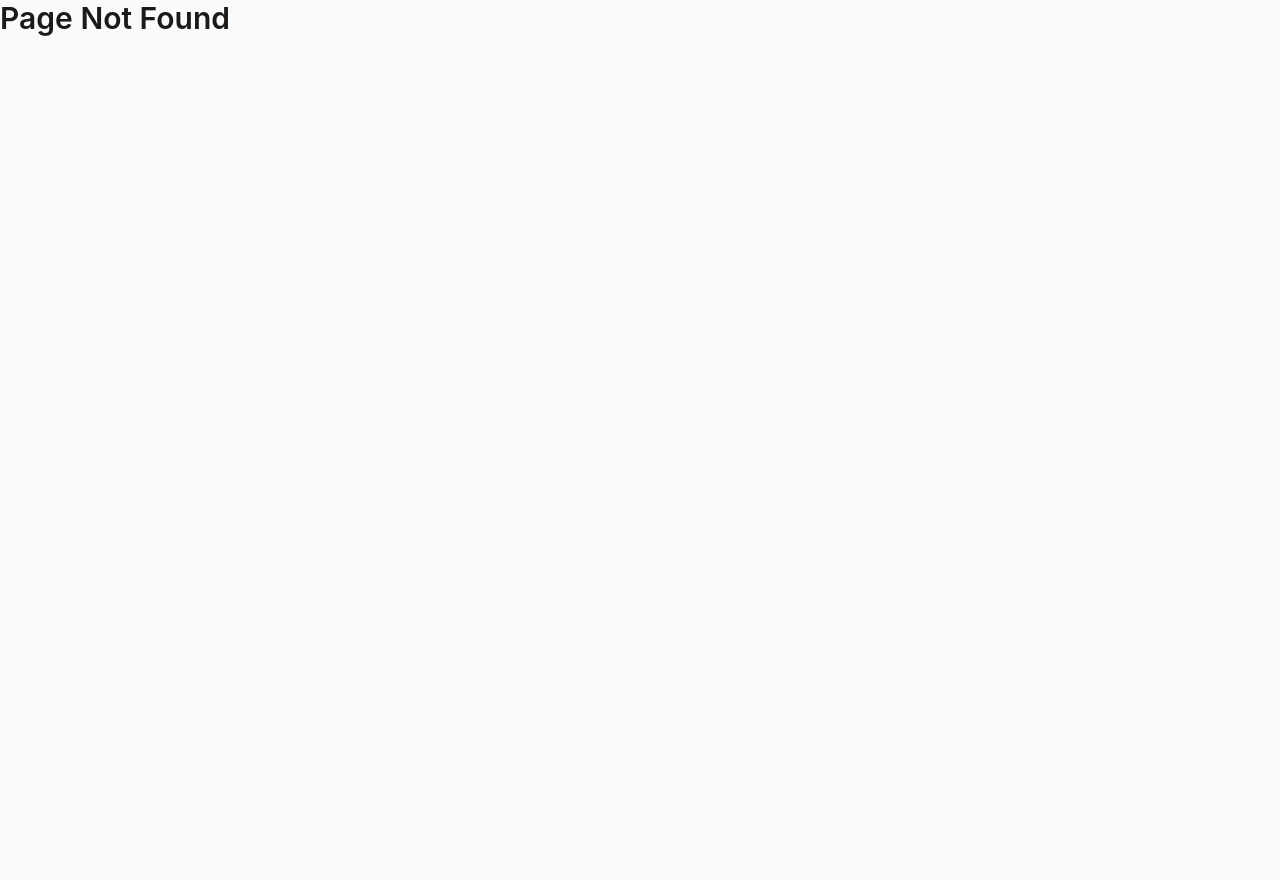
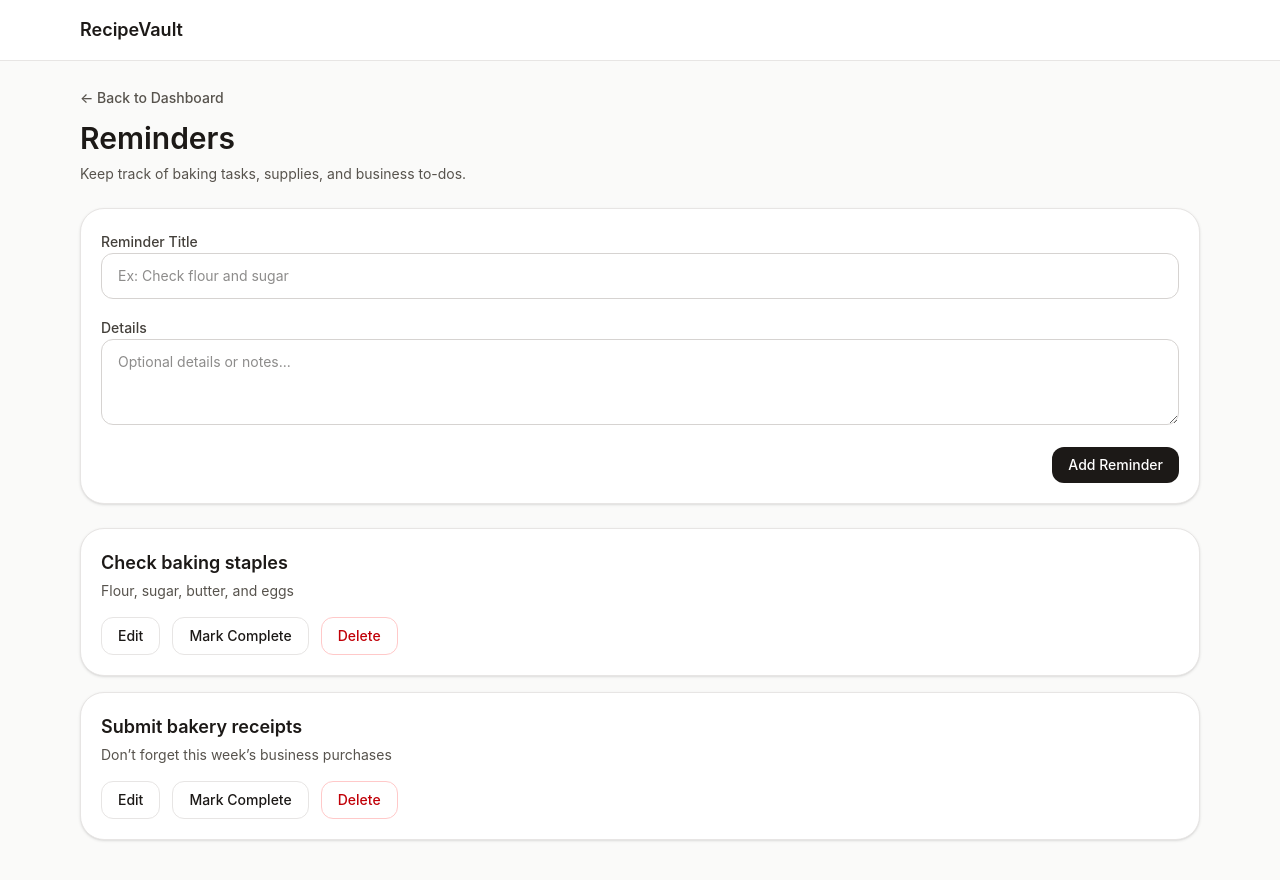
Before and after one commit to cedricdzameshie/recipevault, a React (Vite) app in the folder client/: page /reminders in a window 1280 px wide. Before the commit this address had no page. Shown: the top 880 px of the page. Before the commit the page ends 800 px from the top, so only its background shows below. Built offline with nearby package versions, Linux system fonts and the light colour scheme.

Commit message:
created dashboard reminds section as well as edited other routes

```diff
--- a/client/src/App.jsx
+++ b/client/src/App.jsx
@@ -1,12 +1,64 @@
-export default function App() {
+import { Link } from "react-router-dom";
+import Card from "../common/Card";
+
+export default function DashboardReminders({ reminders = [] }) {
+  if (!reminders.length) {
+    return (
+      <Card>
+        <div className="space-y-2">
+          <p className="text-sm font-medium uppercase tracking-wide text-green-700">
+            Reminders
+          </p>
+          <p className="text-sm text-stone-600">No reminders right now.</p>
+
+          <Link
+            to="/reminders"
+            className="inline-flex items-center text-sm font-medium text-green-700 transition hover:text-green-800"
+          >
+            Manage reminders
+          </Link>
+        </div>
+      </Card>
+    );
+  }
+
   return (
-    <main className="min-h-screen bg-stone-50 px-4 py-10 text-stone-900">
-      <div className="mx-auto max-w-4xl rounded-3xl bg-white p-8 shadow-sm">
-        <h1 className="text-4xl font-semibold tracking-tight">RecipeVault</h1>
-        <p className="mt-3 text-base text-stone-600">
-          Client environment is set up and ready.
-        </p>
+    <Card>
+      <div className="space-y-4">
+        <div className="flex items-start justify-between gap-3">
+          <div>
+            <p className="text-sm font-medium uppercase tracking-wide text-green-700">
+              Reminders
+            </p>
+            <h2 className="mt-1 text-xl font-semibold text-stone-900">
+              Stay on top of things
+            </h2>
+          </div>
+
+          <Link
+            to="/reminders"
+            className="text-sm font-medium text-green-700 transition hover:text-green-800"
+          >
+            Manage
+          </Link>
+        </div>
+
+        <ul className="space-y-3">
+          {reminders.map((reminder) => (
+            <li
+              key={reminder.id}
+              className="rounded-2xl border border-stone-200 bg-stone-50 px-4 py-3"
+            >
+              <p className="text-sm font-medium text-stone-900">
+                {reminder.title}
+              </p>
+              <p className="mt-1 text-xs text-stone-600">
+                {reminder.detail}
+              </p>
+            </li>
+          ))}
+        </ul>
       </div>
-    </main>
+    </Card>
   );
 }
--- a/client/src/app/router.jsx
+++ b/client/src/app/router.jsx
@@ -10,6 +10,7 @@ import CookingModePage from "../pages/CookingModePage";
 import FavoritesPage from "../pages/FavoritesPage";
 import FoldersPage from "../pages/FoldersPage";
 import NotFoundPage from "../pages/NotFoundPage";
+import RemindersPage from "../pages/RemindersPage";
 
 export const router = createBrowserRouter([
   { path: "/login", element: <LoginPage /> },
@@ -26,6 +27,7 @@ export const router = createBrowserRouter([
       { path: "recipes/:id/cook", element: <CookingModePage /> },
       { path: "favorites", element: <FavoritesPage /> },
       { path: "folders", element: <FoldersPage /> },
+      { path: "reminders", element: <RemindersPage /> },
     ],
   },
   { path: "*", element: <NotFoundPage /> },
--- a/client/src/components/dashboard/DashboardReminders.jsx
+++ b/client/src/components/dashboard/DashboardReminders.jsx
@@ -1,10 +1,23 @@
+import { Link } from "react-router-dom";
 import Card from "../common/Card";
 
 export default function DashboardReminders({ reminders = [] }) {
   if (!reminders.length) {
     return (
       <Card>
+        <div className="space-y-2">
+          <p className="text-sm font-medium uppercase tracking-wide text-green-700">
+            Reminders
+          </p>
           <p className="text-sm text-stone-600">No reminders right now.</p>
+
+          <Link
+            to="/reminders"
+            className="inline-flex items-center text-sm font-medium text-green-700 transition hover:text-green-800"
+          >
+            Manage reminders
+          </Link>
+        </div>
       </Card>
     );
   }
@@ -12,6 +25,7 @@ export default function DashboardReminders({ reminders = [] }) {
   return (
     <Card>
       <div className="space-y-4">
+        <div className="flex items-start justify-between gap-3">
           <div>
             <p className="text-sm font-medium uppercase tracking-wide text-green-700">
               Reminders
@@ -19,6 +33,14 @@ export default function DashboardReminders({ reminders = [] }) {
             <h2 className="mt-1 text-xl font-semibold text-stone-900">
               Stay on top of things
             </h2>
+          </div>
+
+          <Link
+            to="/reminders"
+            className="text-sm font-medium text-green-700 transition hover:text-green-800"
+          >
+            Manage
+          </Link>
         </div>
 
         <ul className="space-y-3">
--- /dev/null
+++ b/client/src/pages/RemindersPage.jsx
@@ -0,0 +1,273 @@
+import { useState } from "react";
+import PageHeader from "../components/common/PageHeader";
+import Button from "../components/common/Button";
+import Card from "../components/common/Card";
+import Input from "../components/common/Input";
+import Textarea from "../components/common/Textarea";
+
+function createId() {
+  return crypto.randomUUID();
+}
+
+export default function RemindersPage() {
+  const [reminders, setReminders] = useState([
+    {
+      id: createId(),
+      title: "Check baking staples",
+      detail: "Flour, sugar, butter, and eggs",
+      isComplete: false,
+    },
+    {
+      id: createId(),
+      title: "Submit bakery receipts",
+      detail: "Don’t forget this week’s business purchases",
+      isComplete: false,
+    },
+  ]);
+
+  const [newReminder, setNewReminder] = useState({
+    title: "",
+    detail: "",
+  });
+
+  const [editingReminderId, setEditingReminderId] = useState(null);
+  const [editingReminder, setEditingReminder] = useState({
+    title: "",
+    detail: "",
+  });
+
+  function handleNewReminderChange(e) {
+    const { name, value } = e.target;
+    setNewReminder((prev) => ({
+      ...prev,
+      [name]: value,
+    }));
+  }
+
+  function handleAddReminder(e) {
+    e.preventDefault();
+
+    const title = newReminder.title.trim();
+    const detail = newReminder.detail.trim();
+
+    if (!title) return;
+
+    setReminders((prev) => [
+      ...prev,
+      {
+        id: createId(),
+        title,
+        detail,
+        isComplete: false,
+      },
+    ]);
+
+    setNewReminder({
+      title: "",
+      detail: "",
+    });
+  }
+
+  function handleStartEdit(reminder) {
+    setEditingReminderId(reminder.id);
+    setEditingReminder({
+      title: reminder.title,
+      detail: reminder.detail,
+    });
+  }
+
+  function handleEditingChange(e) {
+    const { name, value } = e.target;
+    setEditingReminder((prev) => ({
+      ...prev,
+      [name]: value,
+    }));
+  }
+
+  function handleSaveEdit(reminderId) {
+    const title = editingReminder.title.trim();
+    const detail = editingReminder.detail.trim();
+
+    if (!title) return;
+
+    setReminders((prev) =>
+      prev.map((reminder) =>
+        reminder.id === reminderId
+          ? {
+              ...reminder,
+              title,
+              detail,
+            }
+          : reminder
+      )
+    );
+
+    setEditingReminderId(null);
+    setEditingReminder({
+      title: "",
+      detail: "",
+    });
+  }
+
+  function handleCancelEdit() {
+    setEditingReminderId(null);
+    setEditingReminder({
+      title: "",
+      detail: "",
+    });
+  }
+
+  function handleDeleteReminder(reminderId) {
+    setReminders((prev) => prev.filter((reminder) => reminder.id !== reminderId));
+  }
+
+  function handleToggleComplete(reminderId) {
+    setReminders((prev) =>
+      prev.map((reminder) =>
+        reminder.id === reminderId
+          ? { ...reminder, isComplete: !reminder.isComplete }
+          : reminder
+      )
+    );
+  }
+
+  return (
+    <section className="space-y-6">
+      <PageHeader
+        title="Reminders"
+        description="Keep track of baking tasks, supplies, and business to-dos."
+        backTo="/dashboard"
+        backLabel="Back to Dashboard"
+      />
+
+      <Card>
+        <form onSubmit={handleAddReminder} className="space-y-4">
+          <Input
+            label="Reminder Title"
+            name="title"
+            value={newReminder.title}
+            onChange={handleNewReminderChange}
+            placeholder="Ex: Check flour and sugar"
+          />
+
+          <Textarea
+            label="Details"
+            name="detail"
+            value={newReminder.detail}
+            onChange={handleNewReminderChange}
+            placeholder="Optional details or notes..."
+            rows={3}
+          />
+
+          <div className="flex justify-end">
+            <Button type="submit">Add Reminder</Button>
+          </div>
+        </form>
+      </Card>
+
+      <div className="space-y-4">
+        {reminders.map((reminder) => {
+          const isEditing = editingReminderId === reminder.id;
+
+          return (
+            <Card key={reminder.id}>
+              <div className="space-y-4">
+                {isEditing ? (
+                  <div className="space-y-4">
+                    <Input
+                      label="Edit Reminder Title"
+                      name="title"
+                      value={editingReminder.title}
+                      onChange={handleEditingChange}
+                      placeholder="Reminder title"
+                    />
+
+                    <Textarea
+                      label="Edit Details"
+                      name="detail"
+                      value={editingReminder.detail}
+                      onChange={handleEditingChange}
+                      placeholder="Reminder details"
+                      rows={3}
+                    />
+                  </div>
+                ) : (
+                  <div className="space-y-2">
+                    <div className="flex items-start justify-between gap-3">
+                      <div>
+                        <h2
+                          className={`text-lg font-semibold ${
+                            reminder.isComplete
+                              ? "text-stone-500 line-through"
+                              : "text-stone-900"
+                          }`}
+                        >
+                          {reminder.title}
+                        </h2>
+
+                        {reminder.detail ? (
+                          <p
+                            className={`mt-1 text-sm ${
+                              reminder.isComplete
+                                ? "text-stone-400"
+                                : "text-stone-600"
+                            }`}
+                          >
+                            {reminder.detail}
+                          </p>
+                        ) : null}
+                      </div>
+
+                      {reminder.isComplete ? (
+                        <span className="rounded-full bg-green-50 px-3 py-1 text-xs font-medium text-green-800">
+                          Complete
+                        </span>
+                      ) : null}
+                    </div>
+                  </div>
+                )}
+
+                <div className="flex flex-wrap gap-3">
+                  {isEditing ? (
+                    <>
+                      <Button onClick={() => handleSaveEdit(reminder.id)}>
+                        Save
+                      </Button>
+                      <Button variant="secondary" onClick={handleCancelEdit}>
+                        Cancel
+                      </Button>
+                    </>
+                  ) : (
+                    <>
+                      <Button
+                        variant="secondary"
+                        onClick={() => handleStartEdit(reminder)}
+                      >
+                        Edit
+                      </Button>
+
+                      <Button
+                        variant="secondary"
+                        onClick={() => handleToggleComplete(reminder.id)}
+                      >
+                        {reminder.isComplete ? "Mark Incomplete" : "Mark Complete"}
+                      </Button>
+                    </>
+                  )}
+
+                  <button
+                    type="button"
+                    onClick={() => handleDeleteReminder(reminder.id)}
+                    className="inline-flex items-center justify-center rounded-xl border border-red-200 bg-white px-4 py-2 text-sm font-medium text-red-700 transition hover:bg-red-50"
+                  >
+                    Delete
+                  </button>
+                </div>
+              </div>
+            </Card>
+          );
+        })}
+      </div>
+    </section>
+  );
+}
```
Lines whose indentation alone changed are shown as unchanged.
